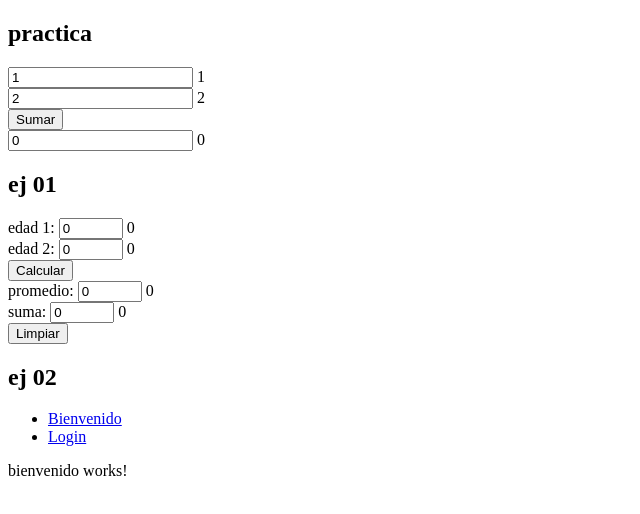
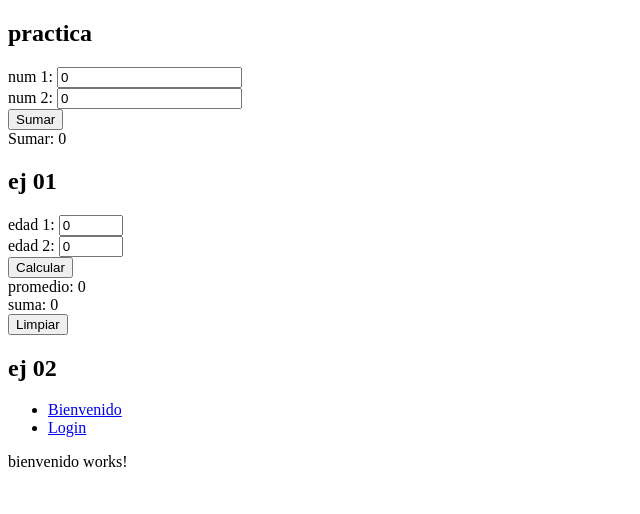
Before and after one commit to Mariano-Ovelar/Labo4, an Angular app: page / in a window 1280 px wide. Shown: the top 514 px of the page, without its empty margins (0-640 px from the left). Built offline with nearby package versions, Linux system fonts and the light colour scheme.

Commit message:
corrigiendo el codigo

```diff
--- a/src/app/app.component.html
+++ b/src/app/app.component.html
@@ -1,10 +1,16 @@
 <h2>practica</h2>
-<div><input type="number" [(ngModel)]="numero1" /> {{ numero1 }}</div>
-<div><input type="number" [(ngModel)]="numero2" /> {{ numero2 }}</div>
+<div>
+  <label for="">num 1: </label>
+  <input type="number" [(ngModel)]="numero1" />
+</div>
+<div>
+  <label for="">num 2: </label>
+  <input type="number" [(ngModel)]="numero2" />
+</div>
 <div>
   <button (click)="sumar()">Sumar</button>
 </div>
-<div><input type="text" [(ngModel)]="resultado" /> {{ resultado }}</div>
+<div>Sumar: {{ resultado }}</div>
 
 <h2>ej 01</h2>
 
@@ -17,25 +23,20 @@ botones "calcular" y "limpiar cuadros de textos"
  -->
 <div>
   <label for="">edad 1: </label>
-  <input type="number" min="0" max="100" [(ngModel)]="edad1" /> {{ edad1 }}
+  <input type="number" min="0" max="100" [(ngModel)]="edad1" />
 </div>
 <div>
   <label for="">edad 2: </label>
-  <input type="number" min="0" max="100" [(ngModel)]="edad2" /> {{ edad2 }}
+  <input type="number" min="0" max="100" [(ngModel)]="edad2" />
 </div>
 <div>
   <button (click)="calcular()">Calcular</button>
 </div>
 <div>
-  <label for="">promedio: </label>
-  <input type="number" min="0" max="100" [(ngModel)]="promedio" />
-  {{ promedio }}
+  <label for="">promedio: {{ promedio }}</label>
 </div>
 <div>
-  <label for="">suma: </label>
-
-  <input type="number" min="0" max="100" [(ngModel)]="sumaEdad" />
-  {{ sumaEdad }}
+  <label for="">suma: {{ sumaEdad }}</label>
 </div>
 <div>
   <button (click)="limpiar()">Limpiar</button>
--- a/src/app/app.component.ts
+++ b/src/app/app.component.ts
@@ -8,31 +8,31 @@ import { Component } from '@angular/core';
 export class AppComponent {
   title = 'my-app';
 
-  numero1: number = 1;
-  numero2: number = 2;
+  numero1: number = 0;
+  numero2: number = 0;
   resultado: number = 0;
+
   sumar() {
     this.resultado = Number(this.numero1) + Number(this.numero2);
   }
-
 
   edad1: number = 0;
   edad2: number = 0;
   promedio: number = 0;
   sumaEdad: number = 0;
+
   calcular() {
-    if (Number(this.edad1) >= 0 && Number(this.edad1) <= 100 && Number(this.edad2) >= 0 && Number(this.edad2) <= 100)
+    if (Number(this.edad1) >= 0 && Number(this.edad1) <= 100 && Number(this.edad2) >= 0 && Number(this.edad2) <= 100) {
       this.promedio = (Number(this.edad1) + Number(this.edad2)) / 2;
-      this.sumarEdad();
+      this.sumaEdad = Number(this.edad1) + Number(this.edad2);
+    }
   }
+
   limpiar() {
     this.edad1 = 0;
     this.edad2 = 0;
     this.promedio = 0;
     this.sumaEdad = 0;
   }
-  sumarEdad() {
-    this.sumaEdad = Number(this.edad1) + Number(this.edad2);
-  }
 
 }
```
